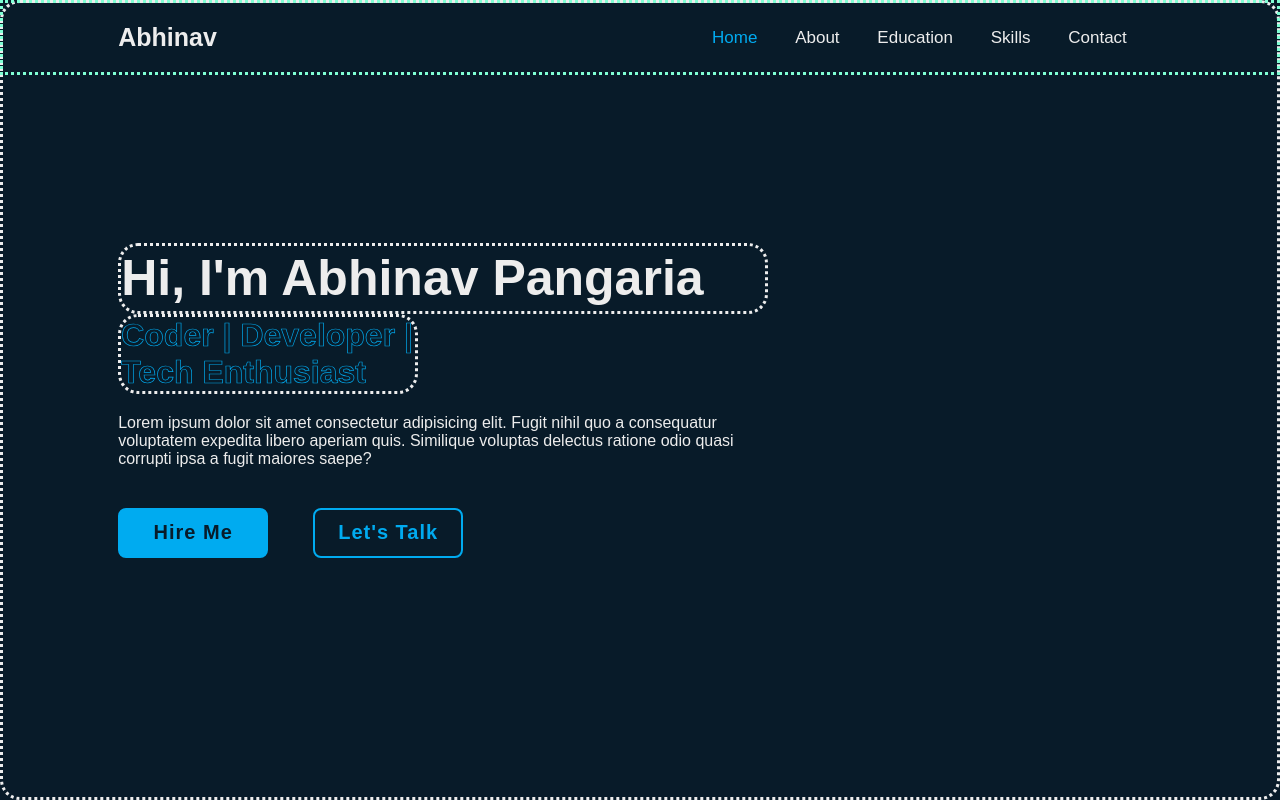
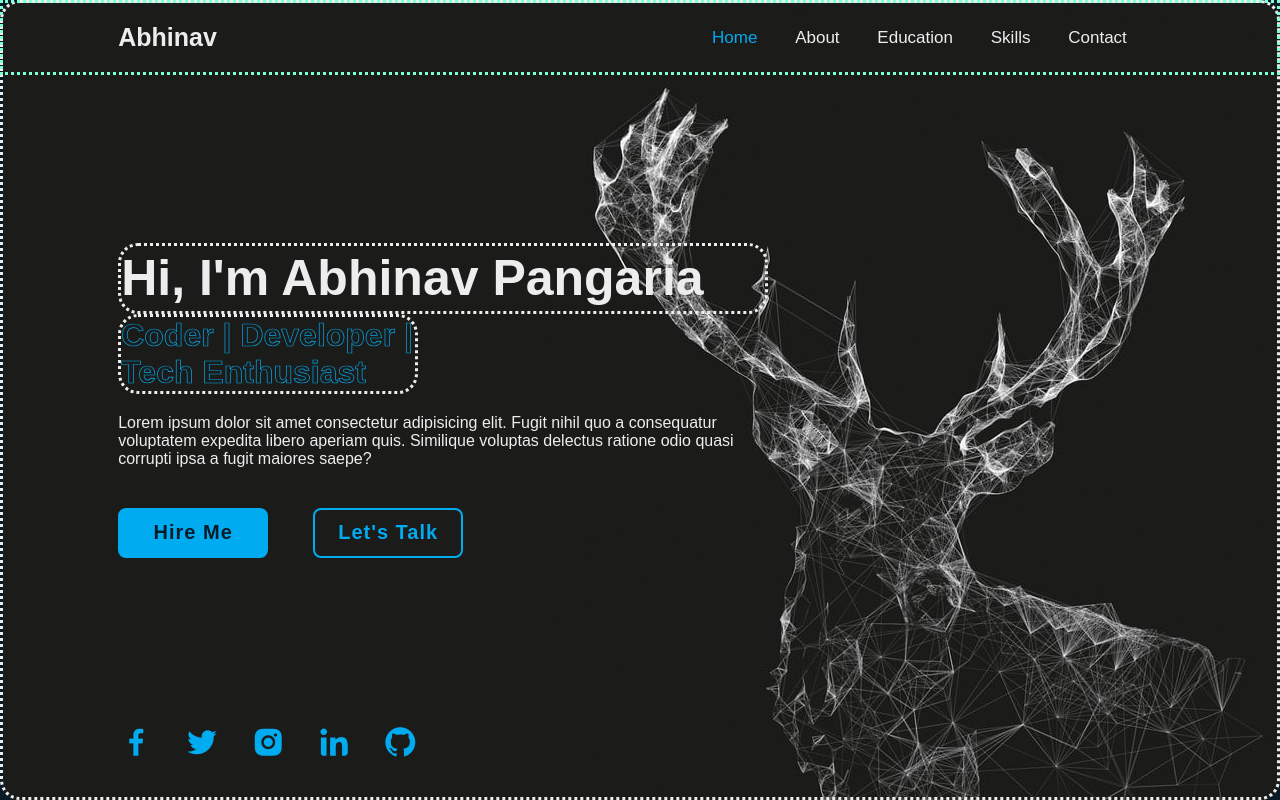
Before and after one commit to 18Abhinav07/MemoryGame, a plain HTML site: page Personal_Website/index.html in a window 1280 px wide. Drawn offline with nearby package versions, Linux system fonts and the light colour scheme; a script that the page names is missing; a small style sheet from the web is missing.

Commit message:
recent edit 	new file:   Personal_Website/Antler_wallpaper.jpg 	modified:   Personal_Website/index.html 	new file:   Personal_Website/pic.png 	modified:   Personal_Website/styles.css 	new file:   Personal_Website/support.js

```diff
--- a/Personal_Website/index.html
+++ b/Personal_Website/index.html
@@ -52,6 +52,13 @@
                     <a href="#" class="btn">Hire Me</a>
                     <a href="#" class="btn">Let's Talk</a>
                 </div>
+            </div>
+            <div class="home-sci">
+            <a href="#"><i class='bx bxl-facebook'></i></a>
+            <a href="#"><i class='bx bxl-twitter'></i></a>
+            <a href="#"><i class='bx bxl-instagram-alt'></i></a>
+            <a href="#"><i class='bx bxl-linkedin'></i></a>
+            <a href="#"><i class='bx bxl-github'></i></a>
             </div>
         </section>
 
--- a/Personal_Website/styles.css
+++ b/Personal_Website/styles.css
@@ -1,4 +1,4 @@
-@import url('https://fontts.googleapis.com/css2?family=Poopins:wght@300;400;500;600;700;800;900&display=swap');
+@import url("https://fontts.googleapis.com/css2?family=Poopins:wght@300;400;500;600;700;800;900&display=swap");
 
 /* whole document srtyles*/
 
@@ -10,7 +10,7 @@
   border: none;
   outline: none;
   scroll-behavior: smooth;
-    font-family: 'Poppins', sans-serif;
+  font-family: "Poppins", sans-serif;
 }
 
 /*root styles*/
@@ -59,7 +59,6 @@ body {
   font-size: 2.5rem;
   color: var(--text-color);
   font-weight: 600;
-
 }
 
 /* navbar styling */
@@ -69,7 +68,7 @@ body {
   color: var(--text-color);
   font-weight: 500;
   margin-right: 3.5rem;
-    transition: .3s;
+  transition: 0.3s;
 }
 
 .navbar a:hover,
@@ -101,7 +100,7 @@ section {
   /* border check */
   border-radius: 2rem;
   border-style: dotted;
-
+background: url('/Personal_Website/Antler_wallpaper.jpg') no-repeat;
 }
 
 /* styling the home section content */
@@ -133,7 +132,7 @@ section {
   font-size: 3.2rem;
   font-weight: 700;
   color: transparent;
-    -webkit-text-stroke: .7px var(--main-color);
+  -webkit-text-stroke: 0.7px var(--main-color);
 }
 
 /* paragraph home text */
@@ -162,10 +161,10 @@ section {
   height: 100%;
   font-size: 2rem;
   font-weight: 600;
-    letter-spacing: .1rem;
+  letter-spacing: 0.1rem;
   background-color: var(--main-color);
-    border: .2rem solid var(--main-color);
-    border-radius: .8rem;
+  border: 0.2rem solid var(--main-color);
+  border-radius: 0.8rem;
   z-index: 1;
   overflow: hidden;
   transition: 0.5s;
@@ -173,24 +172,24 @@ section {
 
 .btn-box .btn:nth-child(2) {
   background-color: transparent;
-    color: var(--main-color)
+  color: var(--main-color);
 }
 
 .btn-box .btn:nth-child(2)::before {
   background-color: var(--main-color);
-    color: var(--main-color)
+  color: var(--main-color);
 }
 
 .btn-box .btn:nth-child(2):hover {
-    color: var(--bg-color)
+  color: var(--bg-color);
 }
 
 .btn-box .btn:nth-child(1):hover {
-    color: var(--main-color)
+  color: var(--main-color);
 }
 
 .btn-box .btn::before {
-    content: '';
+  content: "";
   position: absolute;
   top: 0;
   left: 0;
@@ -198,15 +197,58 @@ section {
   height: 100%;
   background-color: var(--bg-color);
   z-index: -1;
-    transition: .4s;
-
+  transition: 0.4s;
 }
 
 .btn-box .btn:hover::before {
   width: 100%;
-
 }
 
 .btn-box a {
   color: var(--bg-color);
 }
+
+.home-sci {
+  position: absolute;
+  bottom: 4rem;
+  display: flex;
+  width: 300px;
+  justify-content: space-between;
+}
+
+.home-sci a {
+  position: relative;
+  display: inline-flex;
+  justify-content: space-between;
+  align-items: center;
+  /* width: 40px;
+  height: 40px; */
+  background: transparent;
+  /* border: 0.2rem solid var(--main-color); */
+  border-radius: 50%;
+  font-size: 36px;
+  color: var(--main-color);
+  z-index: 1;
+  overflow: hidden;
+  transition: 0.5s;
+}
+
+.home-sci a:hover {
+    color:var(--bg-color);
+}
+
+.home-sci a::before {
+  content: "";
+  position: absolute;
+  top: 0;
+  left: 0;
+  width: 0;
+  height: 100%;
+  background: var(--main-color);
+  z-index: -1;
+  transition: 0.54s;
+}
+
+.home-sci a:hover::before {
+  width: 100%;
+}
```
Also changed, not shown: Personal_Website/Antler_wallpaper.jpg (added), Personal_Website/pic.png (added), Personal_Website/support.js (added). Lines whose indentation alone changed are shown as unchanged.
